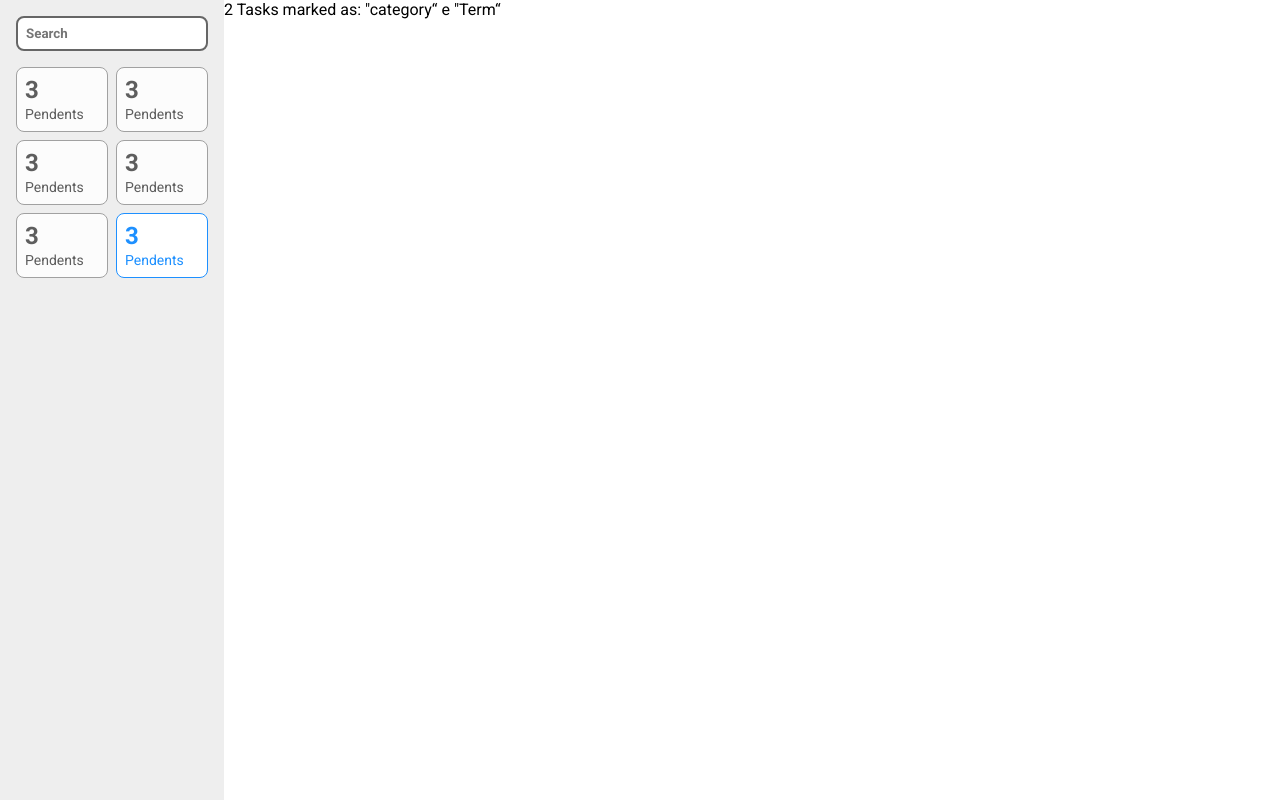
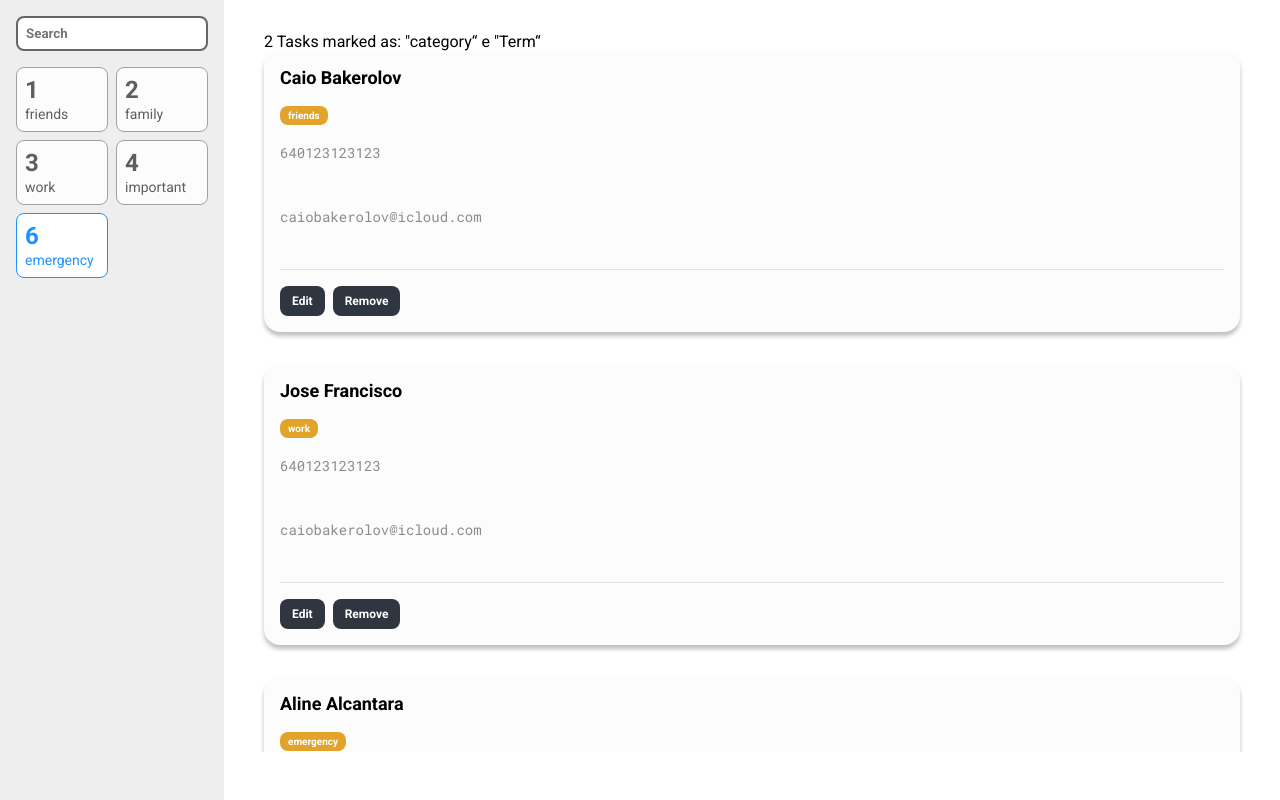
Before and after one commit to Caiobakerolov/List_contact, a React (Create React App) app: page / in a window 1280 px wide. Built offline with nearby package versions, Linux system fonts and the light colour scheme.

Commit message:
settings initial agenda

```diff
--- a/public/index.html
+++ b/public/index.html
@@ -24,7 +24,7 @@
     -->
     <link rel="preconnect" href="https://fonts.googleapis.com">
     <link rel="preconnect" href="https://fonts.gstatic.com" crossorigin>
-    <link href="https://fonts.googleapis.com/css2?family=Roboto:ital,wght@0,100;0,300;0,400;0,500;0,700;0,900;1,100;1,300;1,400;1,500;1,700;1,900&display=swap" rel="stylesheet">
+    <link href="https://fonts.googleapis.com/css2?family=Roboto+Mono:ital,wght@0,100..700;1,100..700&family=Roboto:ital,wght@0,100;0,300;0,400;0,500;0,700;0,900;1,100;1,300;1,400;1,500;1,700;1,900&display=swap" rel="stylesheet">
     <title>Contact list</title>
   </head>
   <body>
--- a/src/components/FilterCard/index.tsx
+++ b/src/components/FilterCard/index.tsx
@@ -2,12 +2,14 @@ import * as S from './styles'
 
 export type Props = {
   active?: boolean
+  counter: number
+  subtitle: string
 }
 
-const FilterCard = (props: Props) => (
-  <S.Card active={props.active}>
-    <S.Counter>3</S.Counter>
-    <S.Label>Pendents</S.Label>
+const FilterCard = ({ active, counter, subtitle }: Props) => (
+  <S.Card active={active}>
+    <S.Counter>{counter}</S.Counter>
+    <S.Label>{subtitle}</S.Label>
   </S.Card>
 )
 
--- a/src/components/FilterCard/styles.ts
+++ b/src/components/FilterCard/styles.ts
@@ -1,7 +1,9 @@
 import styled from 'styled-components'
 import { Props } from '.'
 
-export const Card = styled.div<Props>`
+type PropsNotSubtitleCounter = Omit<Props, 'counter' | 'subtitle'>
+
+export const Card = styled.div<PropsNotSubtitleCounter>`
   padding: 8px;
   border: 1px solid ${(props) => (props.active ? '#1e90ff' : '#a1a1a1')};
   background-color: ${(props) => (props.active ? '#fff' : '#fcfcfc')};
--- /dev/null
+++ b/src/components/Task/index.tsx
@@ -0,0 +1,37 @@
+import { useState } from 'react'
+import * as S from './styles'
+
+type Props = {
+  name: string
+  priority: string
+  cellphone: number
+  email: string
+}
+
+const Task = ({ name, priority, cellphone, email }: Props) => {
+  const [isEditing, setIsEditing] = useState(false)
+
+  return (
+    <S.Card>
+      <S.Title>{name}</S.Title>
+      <S.Tag>{priority}</S.Tag>
+      <S.Description value={cellphone} />
+      <S.Description value={email} />
+      <S.SideAction>
+        {isEditing ? (
+          <>
+            <S.Btn>Save</S.Btn>
+            <S.Btn onClick={() => setIsEditing(false)}>Cancel</S.Btn>
+          </>
+        ) : (
+          <>
+            <S.Btn onClick={() => setIsEditing(true)}>Edit</S.Btn>
+            <S.Btn>Remove</S.Btn>
+          </>
+        )}
+      </S.SideAction>
+    </S.Card>
+  )
+}
+
+export default Task
--- /dev/null
+++ b/src/components/Task/styles.ts
@@ -0,0 +1,57 @@
+import styled from 'styled-components'
+
+export const Card = styled.div`
+  background-color: #fcfcfc;
+  box-shadow: 0px 4px 4px rgba(0, 0, 0, 0.25);
+  padding: 16px;
+  margin-bottom: 32px;
+  border-radius: 16px;
+`
+
+export const Title = styled.h3`
+  font-size: 18px;
+  font-weight: bold;
+  margin-bottom: 16px;
+`
+
+export const Tag = styled.span`
+  padding: 4px 8px;
+  color: #fff;
+  font-weight: bold;
+  font-size: 10px;
+  background-color: #e1a32a;
+  border-radius: 8px;
+  margin-right: 16px;
+  display: inline-block;
+`
+
+export const Description = styled.textarea`
+  color: #8b8b8b;
+  font-size: 14px;
+  line-height: 24px;
+  font-family: 'Roboto Mono', monospace;
+  display: block;
+  width: 100%;
+  margin-bottom: 16px;
+  margin-top: 16px;
+  resize: none;
+  border: none;
+  background-color: transparent;
+`
+
+export const SideAction = styled.div`
+  border-top: 1px solid rgba(0, 0, 0, 0.1);
+  padding-top: 16px;
+`
+
+export const Btn = styled.button`
+  font-size: 12px;
+  font-weight: bold;
+  color: #fff;
+  padding: 8px 12px;
+  border: none;
+  cursor: pointer;
+  background-color: #2f3640;
+  border-radius: 8px;
+  margin-right: 8px;
+`
--- a/src/containers/ListTasks/index.tsx
+++ b/src/containers/ListTasks/index.tsx
@@ -1,7 +1,56 @@
+import Task from '../../components/Task'
+import { Container } from './styles'
+
+const tasks = [
+  {
+    name: 'Caio Bakerolov',
+    priority: 'friends',
+    cellphone: +640123123123,
+    email: 'caiobakerolov@icloud.com'
+  },
+  {
+    name: 'Jose Francisco',
+    priority: 'work',
+    cellphone: +640123123123,
+    email: 'caiobakerolov@icloud.com'
+  },
+  {
+    name: 'Aline Alcantara',
+    priority: 'emergency',
+    cellphone: +640123123123,
+    email: 'caiobakerolov@icloud.com'
+  },
+  {
+    name: 'Ravi Bakerolov',
+    priority: 'family',
+    cellphone: +640123123123,
+    email: 'caiobakerolov@icloud.com'
+  },
+  {
+    name: 'Gael Bakerolov',
+    priority: 'important',
+    cellphone: +640123123123,
+    email: 'caiobakerolov@icloud.com'
+  }
+]
+
 const ListTasks = () => (
-  <main>
+  <Container>
     <p>2 Tasks marked as: &quot;category&ldquo; e &quot;Term&ldquo;</p>
-  </main>
+    <ul>
+      {tasks.map((t) => (
+        <li key={t.name}>
+          {' '}
+          <Task
+            cellphone={t.cellphone}
+            email={t.email}
+            name={t.name}
+            priority={t.priority}
+          />
+        </li>
+      ))}
+    </ul>
+  </Container>
 )
 
 export default ListTasks
--- /dev/null
+++ b/src/containers/ListTasks/styles.ts
@@ -0,0 +1,8 @@
+import styled from 'styled-components'
+
+export const Container = styled.main`
+  padding: 0 40px;
+  height: 90vh;
+  overflow-y: scroll;
+  margin-top: 32px;
+`
--- a/src/containers/SideBar/index.tsx
+++ b/src/containers/SideBar/index.tsx
@@ -6,12 +6,11 @@ const SideBar = () => (
     <div>
       <S.Field type="text" placeholder="Search" />
       <S.Filters>
-        <FilterCard />
-        <FilterCard />
-        <FilterCard />
-        <FilterCard />
-        <FilterCard />
-        <FilterCard active />
+        <FilterCard subtitle="friends" counter={1} />
+        <FilterCard subtitle="family" counter={2} />
+        <FilterCard subtitle="work" counter={3} />
+        <FilterCard subtitle="important" counter={4} />
+        <FilterCard subtitle="emergency" counter={6} active />
       </S.Filters>
     </div>
   </S.Aside>
--- a/src/styles/index.ts
+++ b/src/styles/index.ts
@@ -6,6 +6,7 @@ const StyleGlobal = createGlobalStyle`
     padding: 0;
     box-sizing: border-box;
     font-family: Roboto, sans-serif;
+    list-style: none;
   }
 `
 
```
